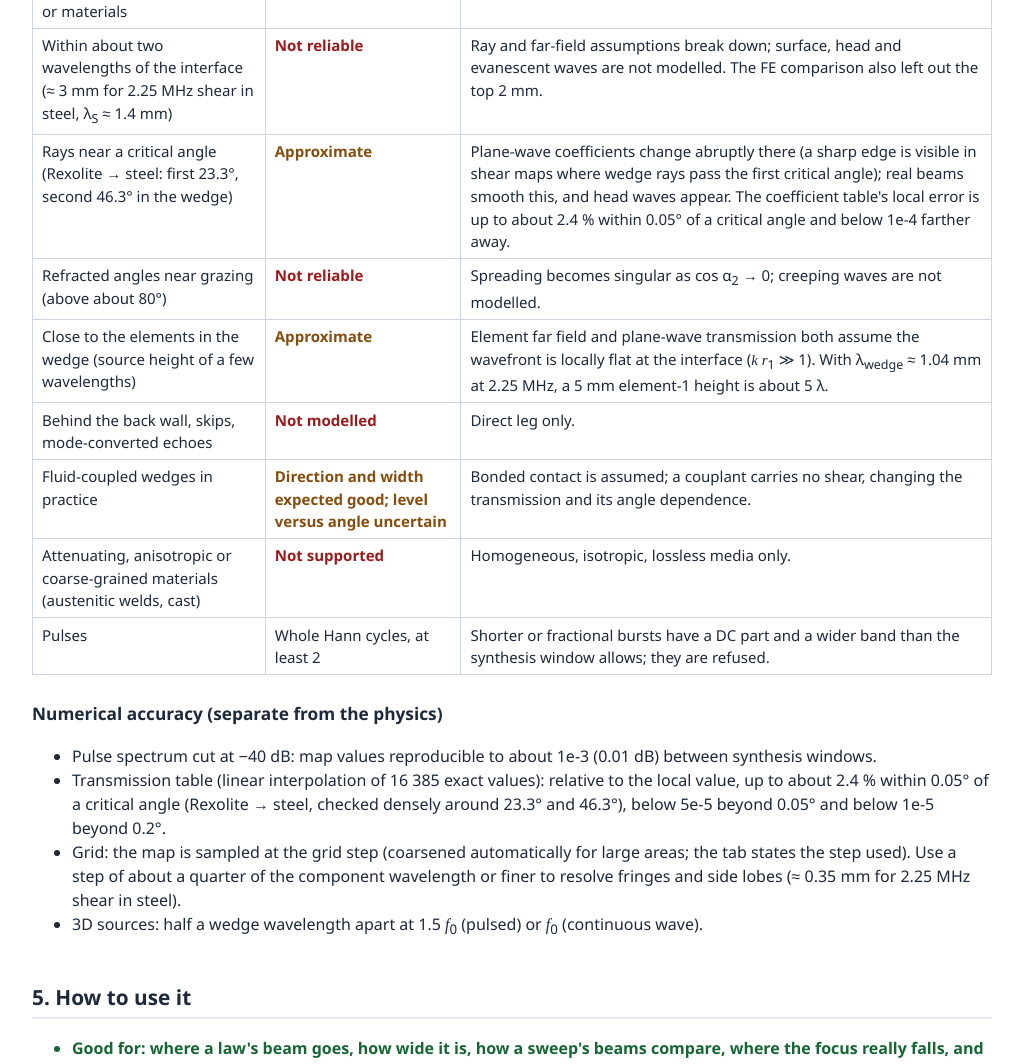
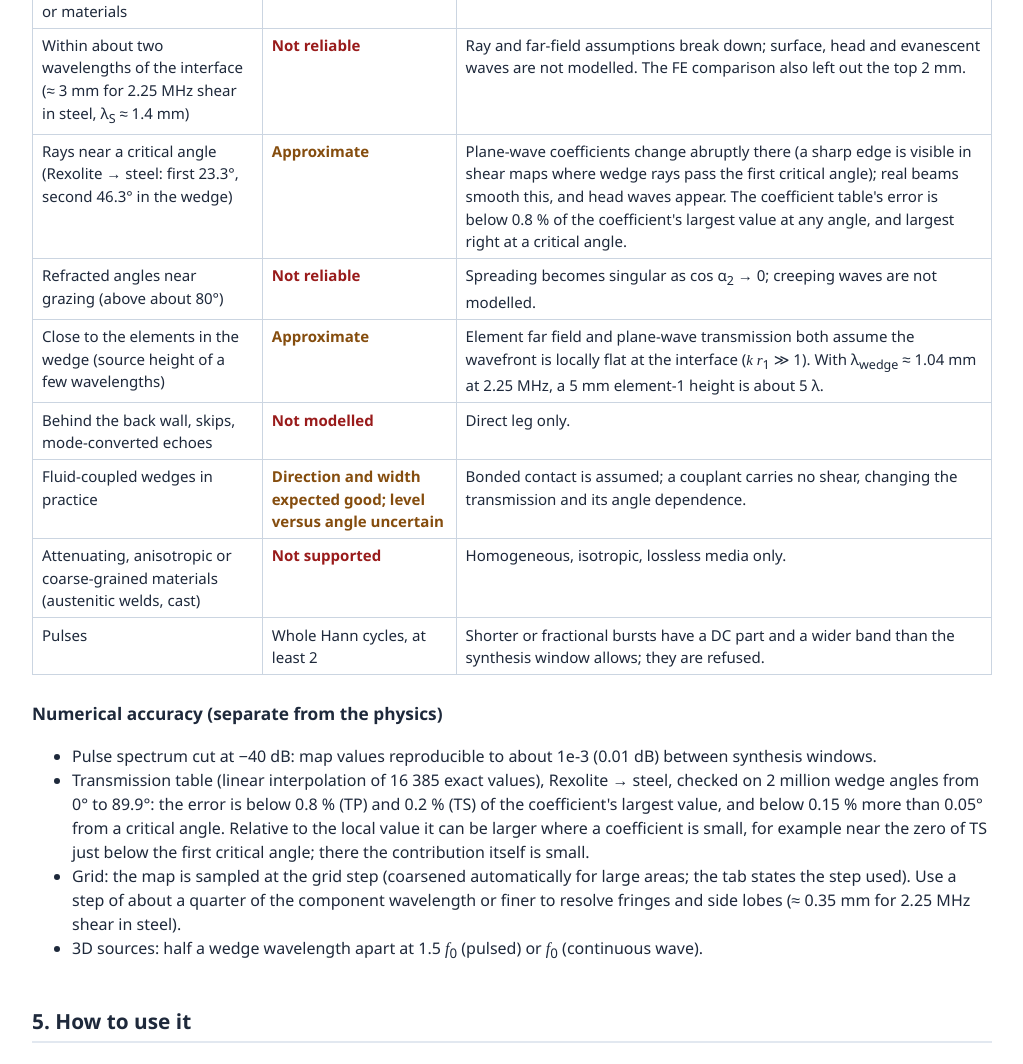
Before and after one commit to aledtdavies/phased_array_calculator, a plain HTML site: page docs/beam_field_model.html in a window 1280 px wide. Shown: the part 5460-6524 px from the top of the page, without its empty margins (128-1151 px from the left). Drawn offline with Linux system fonts and the light colour scheme.

Commit message:
Beam field note: coefficient-table error stated relative to each coefficient's largest value, as measured on a dense angle grid

```diff
--- a/docs/beam_field_model.html
+++ b/docs/beam_field_model.html
@@ -197,7 +197,7 @@ region, and the FE field also contains head and surface waves the model does not
 <tr><td>Fine structure below about −12 dB, side lobes, grating lobes</td><td class="care">Indicative only</td><td>Sensitive to element directivity, contact condition and the pulse's band; differences from the FE map were seen on the far side of the beam.</td></tr>
 <tr><td>Absolute amplitude, comparing different wedges or materials</td><td class="no">Not supported</td><td>Maps are normalised to their own maximum; no transducer sensitivity, attenuation or couplant model.</td></tr>
 <tr><td>Within about two wavelengths of the interface (≈ 3 mm for 2.25 MHz shear in steel, λ<sub>S</sub> ≈ 1.4 mm)</td><td class="no">Not reliable</td><td>Ray and far-field assumptions break down; surface, head and evanescent waves are not modelled. The FE comparison also left out the top 2 mm.</td></tr>
-<tr><td>Rays near a critical angle (Rexolite → steel: first 23.3°, second 46.3° in the wedge)</td><td class="care">Approximate</td><td>Plane-wave coefficients change abruptly there (a sharp edge is visible in shear maps where wedge rays pass the first critical angle); real beams smooth this, and head waves appear. The coefficient table's local error is up to about 2.4 % within 0.05° of a critical angle and below 1e-4 farther away.</td></tr>
+<tr><td>Rays near a critical angle (Rexolite → steel: first 23.3°, second 46.3° in the wedge)</td><td class="care">Approximate</td><td>Plane-wave coefficients change abruptly there (a sharp edge is visible in shear maps where wedge rays pass the first critical angle); real beams smooth this, and head waves appear. The coefficient table's error is below 0.8 % of the coefficient's largest value at any angle, and largest right at a critical angle.</td></tr>
 <tr><td>Refracted angles near grazing (above about 80°)</td><td class="no">Not reliable</td><td>Spreading becomes singular as cos α<sub>2</sub> → 0; creeping waves are not modelled.</td></tr>
 <tr><td>Close to the elements in the wedge (source height of a few wavelengths)</td><td class="care">Approximate</td><td>Element far field and plane-wave transmission both assume the wavefront is locally flat at the interface (<var>k r</var><sub>1</sub> ≫ 1). With λ<sub>wedge</sub> ≈ 1.04 mm at 2.25 MHz, a 5 mm element-1 height is about 5 λ.</td></tr>
 <tr><td>Behind the back wall, skips, mode-converted echoes</td><td class="no">Not modelled</td><td>Direct leg only.</td></tr>
@@ -209,7 +209,7 @@ region, and the FE field also contains head and surface waves the model does not
 <h3>Numerical accuracy (separate from the physics)</h3>
 <ul>
 <li>Pulse spectrum cut at −40 dB: map values reproducible to about 1e-3 (0.01 dB) between synthesis windows.</li>
-<li>Transmission table (linear interpolation of 16 385 exact values): relative to the local value, up to about 2.4 % within 0.05° of a critical angle (Rexolite → steel, checked densely around 23.3° and 46.3°), below 5e-5 beyond 0.05° and below 1e-5 beyond 0.2°.</li>
+<li>Transmission table (linear interpolation of 16 385 exact values), Rexolite → steel, checked on 2 million wedge angles from 0° to 89.9°: the error is below 0.8 % (TP) and 0.2 % (TS) of the coefficient's largest value, and below 0.15 % more than 0.05° from a critical angle. Relative to the local value it can be larger where a coefficient is small, for example near the zero of TS just below the first critical angle; there the contribution itself is small.</li>
 <li>Grid: the map is sampled at the grid step (coarsened automatically for large areas; the tab states the step used).
 Use a step of about a quarter of the component wavelength or finer to resolve fringes and side lobes
 (≈ 0.35 mm for 2.25 MHz shear in steel).</li>
```
